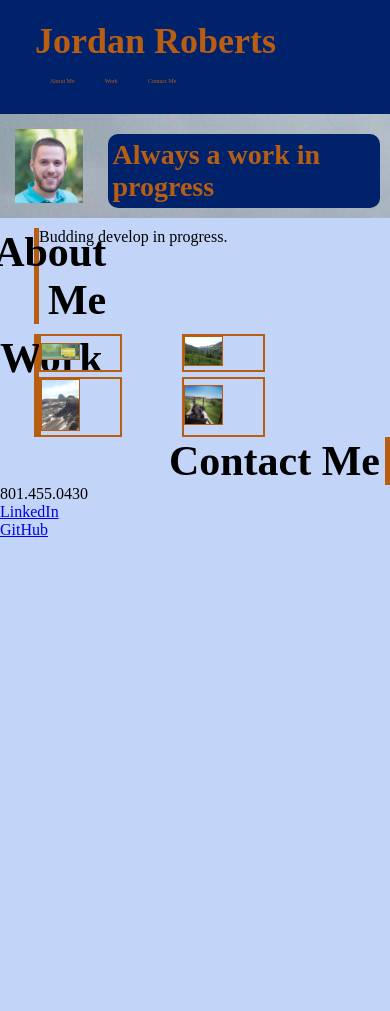
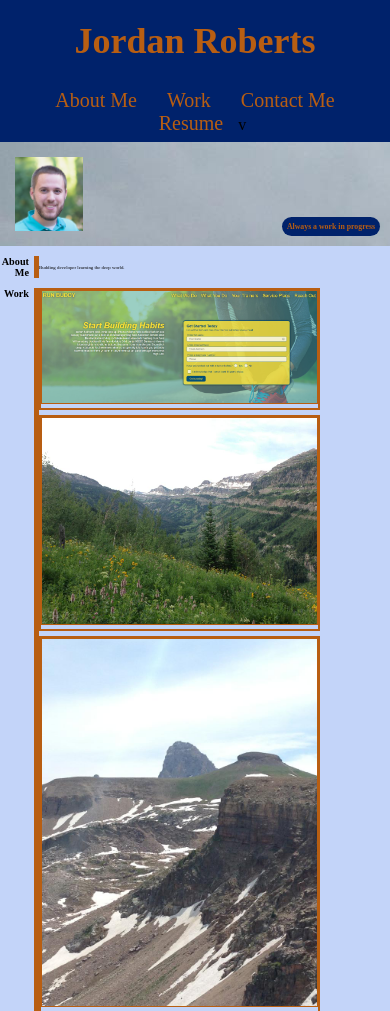
Before and after one commit to jdrobs19/portfolio, a plain HTML site: page index.html in a window 390 px wide. Shown: the top 1011 px of the page. Before the commit the page ends 844 px from the top, so only its background shows below. Drawn offline with Linux system fonts and the light colour scheme.

Commit message:
adjust font for view window

```diff
--- a/assets/styles.css
+++ b/assets/styles.css
@@ -26,7 +26,6 @@ header {
     justify-content: space-between;
     flex-wrap: wrap;
     top: 0;
-    z-index: 9999;
 }
 
 header h1 {
@@ -45,7 +44,7 @@ header nav {
     margin: 7px 0;
 }
 
-header nav ul{
+header nav ul, .contact-info ul{
     display: flex;
     flex-wrap: wrap;
     justify-content: space-between;
@@ -53,7 +52,7 @@ header nav ul{
     list-style: none;
 }
 
-header nav ul li a {
+header nav ul li a, .contact-info ul li{
     padding: 10px 15px;
     font-weight: lighter;
     font-size: 1.55vw;
@@ -75,7 +74,7 @@ header nav ul li a {
 }
 
 .hero h2{
-    font-size: 28px;
+    font-size: 2vw;
     background-color: var(--primary-color);
     margin: 10px;
     padding: 5px;
@@ -84,13 +83,17 @@ header nav ul li a {
 }
 
 .section-title{
-    font-size: 28px;
+    font-size: 1.75vw;
     border-right: 5px solid var(--secondary-color);
     text-align: right;
 }
 
 .section-title h2{
     margin-right: 5px;
+}
+
+.section-info p{
+    font-size: 1.25vw;
 }
 
 .section-wrapper{
@@ -107,7 +110,7 @@ header nav ul li a {
 
 .section-info{
     display: flex;
-    justify-content: center;
+    justify-content: flex-start;
     align-items: center;
     width: 90%;
 }
@@ -121,7 +124,7 @@ header nav ul li a {
     width: 80%;
     display: grid;
     flex-wrap: wrap;
-    grid-template-columns: 1fr 1fr;
+    grid-template-columns: repeat(3, 1fr);
     color: var(--secondary-color);
     grid-gap: 5px;
 }
@@ -131,11 +134,43 @@ header nav ul li a {
     display: flex;
     justify-content: center;
     align-items: center;
-    width: 60%;
 }
 
 .work-grid-item a img{
-    height: 50%;
-    width: 50%;
+    height: 100%;
+    width: 100%;
     border: 1px solid var(--secondary-color);
 }
+
+@media screen and (max-width: 980px) {
+    header {
+      padding-bottom: 0;
+      justify-content: center;
+      position: relative;
+    }
+
+    header h1 {
+      width: 100%;
+      text-align: center;
+    }
+
+    header nav ul {
+      margin-top: 20px;
+      width: 100%;
+      justify-content: center;
+    }
+
+    header nav ul li a {
+      font-size: 20px;
+    }
+  }
+
+@media screen and (max-width: 768px) {
+    .work-grid-container{
+        grid-template-columns: 1fr;
+    }
+  }
+
+@media screen and (max-width: 575px){
+
+  }
--- a/index.html
+++ b/index.html
@@ -23,6 +23,9 @@
                 <li>
                     <a href="#contact-me">Contact Me</a>
                 </li>
+                <li>
+                    <a href="" target="_blank">Resume</a>v
+                </li>
             </ul>
         </nav>
     </header>
@@ -37,11 +40,12 @@
     <article id=about-me>
         <div class="section-wrapper">
             <div class="section-title section-title-wrapper">
-                <div class="section-info">
                 <h2>About Me</h2>
             </div>
+                <div class="section-info">
+                    <p>Budding developer learning the deep world.</p>
             </div>
-             <p>Budding develop in progress.</p>
+
         </div>
     </article>
 
@@ -64,14 +68,27 @@
     </article>
 
     <article id=contact-me>
-        <div class="section-title">
+        <div class="section-wrapper">
+            <div class="section-title section-title-wrapper">
                 <h2>Contact Me</h2>
             </div>
+                <div class="section-info">
                     <div class="contact-info">
-            <p>801.455.0430</p>
+                        <ul>
+                            <li>
+                                801.455.0430
+                            </li>
+                            <li>
                                 <a href="https://www.linkedin.com/in/jordan-roberts-a532791b1/" target="_blank">LinkedIn</p>
+                            </li>
+                            <li>
                                 <a href="https://github.com/jdrobs19" target="_blank">GitHub</a>
+                            </li>
+                        </ul>
                     </div>
+                </div>
+        </div>
+
     </article>
 
 </body>
```
Lines whose indentation alone changed are shown as unchanged.
